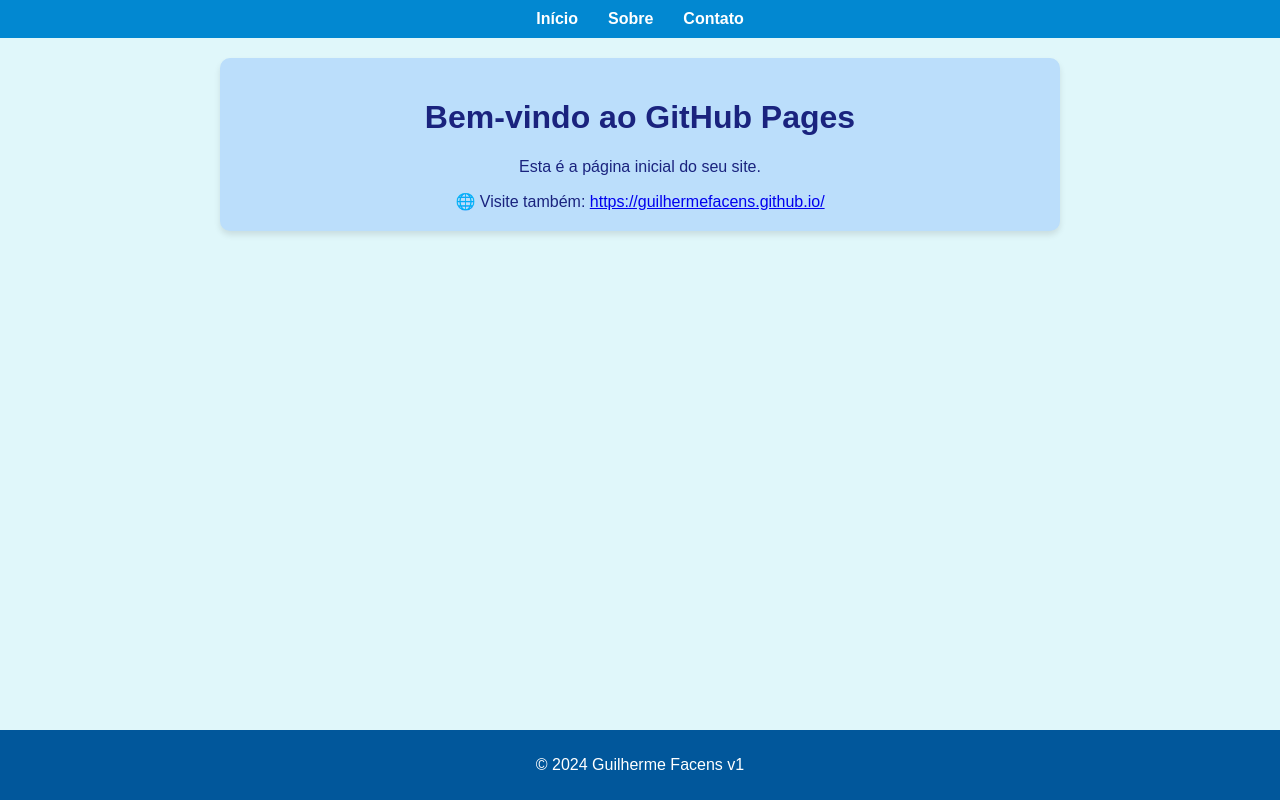
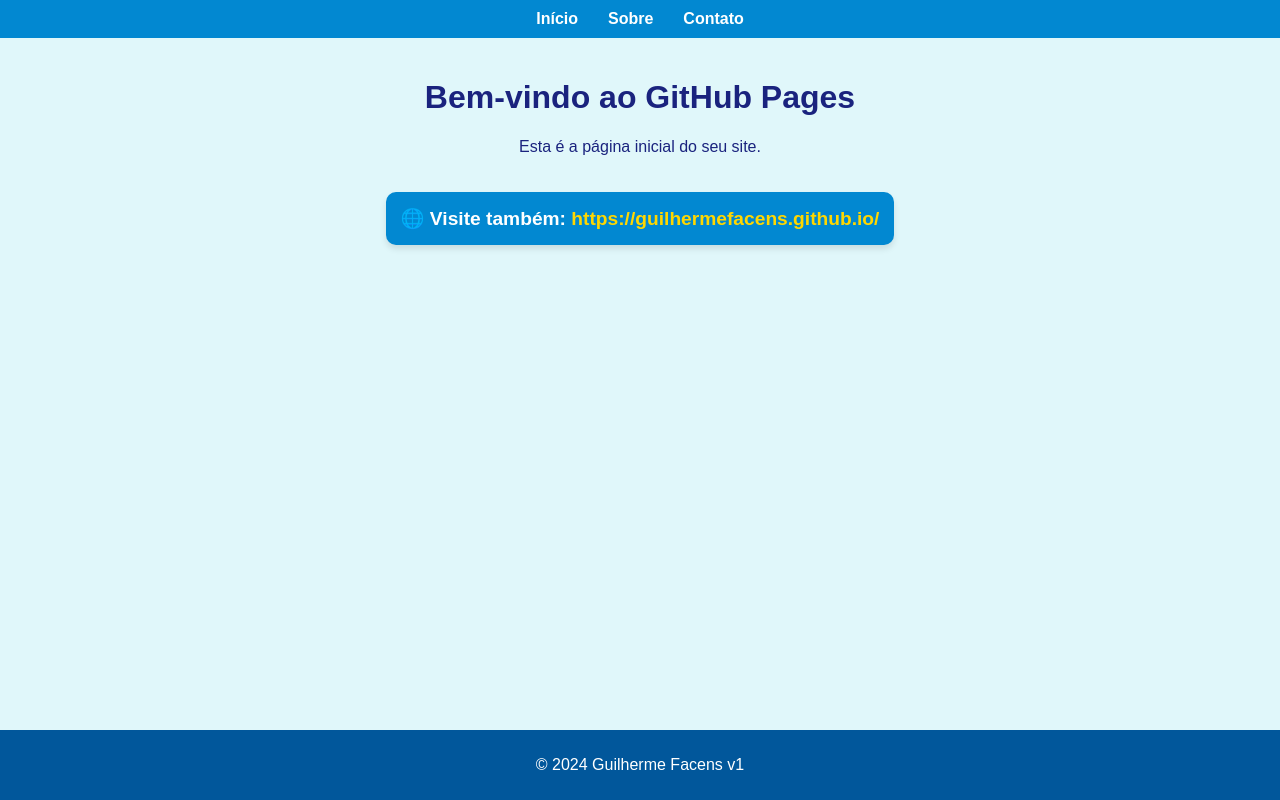
Before and after one commit to GuilhermeFacens/GuilhermeFacens.github.io, a plain HTML site: page index.html in a window 1280 px wide. Drawn offline with Linux system fonts and the light colour scheme.

Commit message:
Update styles.css

```diff
--- a/styles.css
+++ b/styles.css
@@ -38,11 +38,6 @@ nav ul li a:hover {
 main {
     padding: 20px;
     text-align: center;
-    background-color: #bbdefb; /* Azul claro para contraste na área principal */
-    border-radius: 10px; /* Bordas arredondadas */
-    margin: 20px auto;
-    max-width: 800px;
-    box-shadow: 0px 4px 6px rgba(0, 0, 0, 0.1); /* Sombra suave */
 }
 
 footer {
@@ -54,3 +49,28 @@ footer {
     bottom: 0;
     width: 100%;
 }
+
+/* Estilo do campo em destaque */
+.highlight {
+    background-color: #0288d1; /* Azul mais escuro que o fundo */
+    color: #ffffff; /* Texto branco */
+    font-size: 1.2rem;
+    font-weight: bold;
+    padding: 15px;
+    border-radius: 10px;
+    margin: 20px auto;
+    max-width: 600px;
+    box-shadow: 0px 4px 6px rgba(0, 0, 0, 0.1); /* Sombra para destaque */
+    display: inline-block;
+    text-align: center;
+}
+
+.highlight a {
+    color: #ffd700; /* Dourado para destacar o link */
+    text-decoration: none;
+    font-weight: bold;
+}
+
+.highlight a:hover {
+    text-decoration: underline;
+}
```
